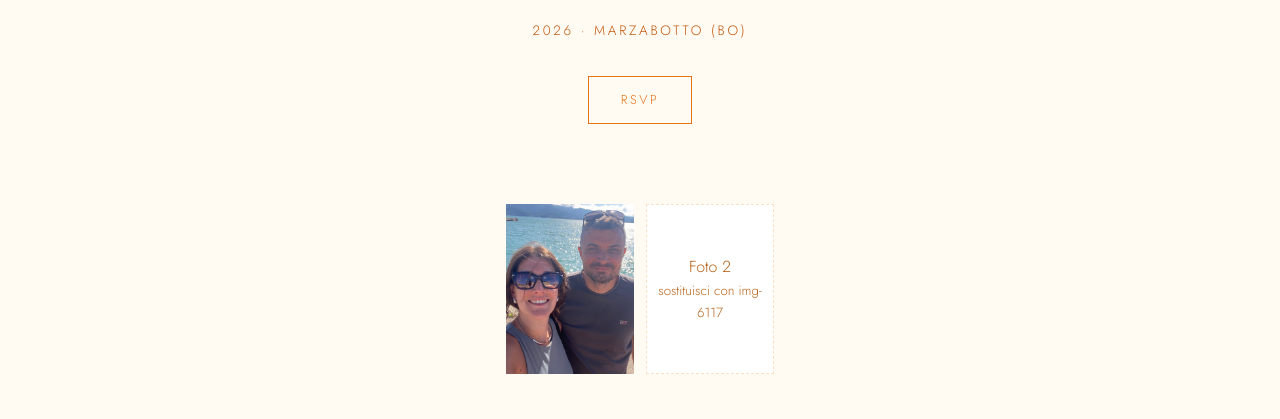
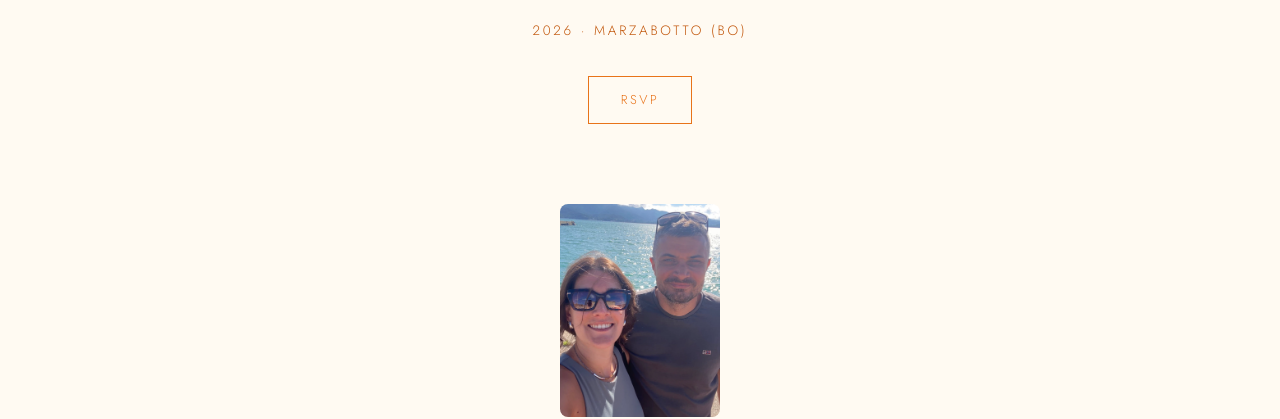
Before and after one commit to 26sv/sofia-andriy-wedding, a plain HTML site: page index.html in a window 1280 px wide. Shown: the part 389-808 px from the top of the page. Drawn offline with nearby package versions, Linux system fonts and the light colour scheme.

Commit message:
Foto piccola centrata
Co-Authored-By: Claude Sonnet 5.5 <noreply@anthropic.com>

```diff
--- a/index.html
+++ b/index.html
@@ -30,7 +30,6 @@
 
 <section id="gallery" class="gallery">
   <figure><img src="img/foto1.webp" alt="Sofia e Andriy" loading="lazy"></figure>
-  <figure class="ph">Foto 2<br><small>sostituisci con img-6117</small></figure>
 </section>
 
 <section id="location">
--- a/style.css
+++ b/style.css
@@ -38,4 +38,7 @@ footer{text-align:center;padding:40px 16px;color:var(--muted);font-size:.8rem;bo
 .gallery figure{margin:0}
 .gallery img{width:100%;aspect-ratio:3/4;object-fit:cover;display:block}
 .map{width:100%;height:320px;border:0;margin-top:20px}
-.gallery{max-width:300px}
+
+.gallery{display:block;max-width:none;padding:0 16px}
+.gallery figure{width:160px;margin:0 auto}
+.gallery img{width:160px;height:auto;aspect-ratio:3/4;border-radius:8px}
```
